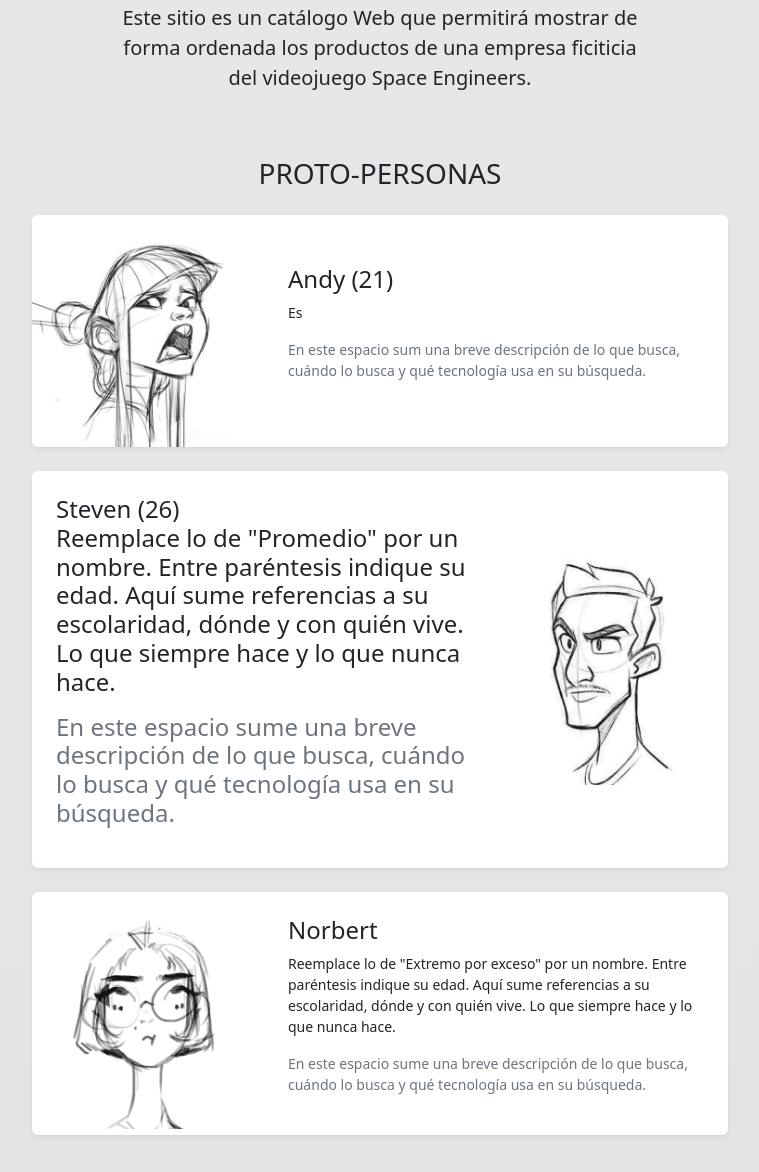
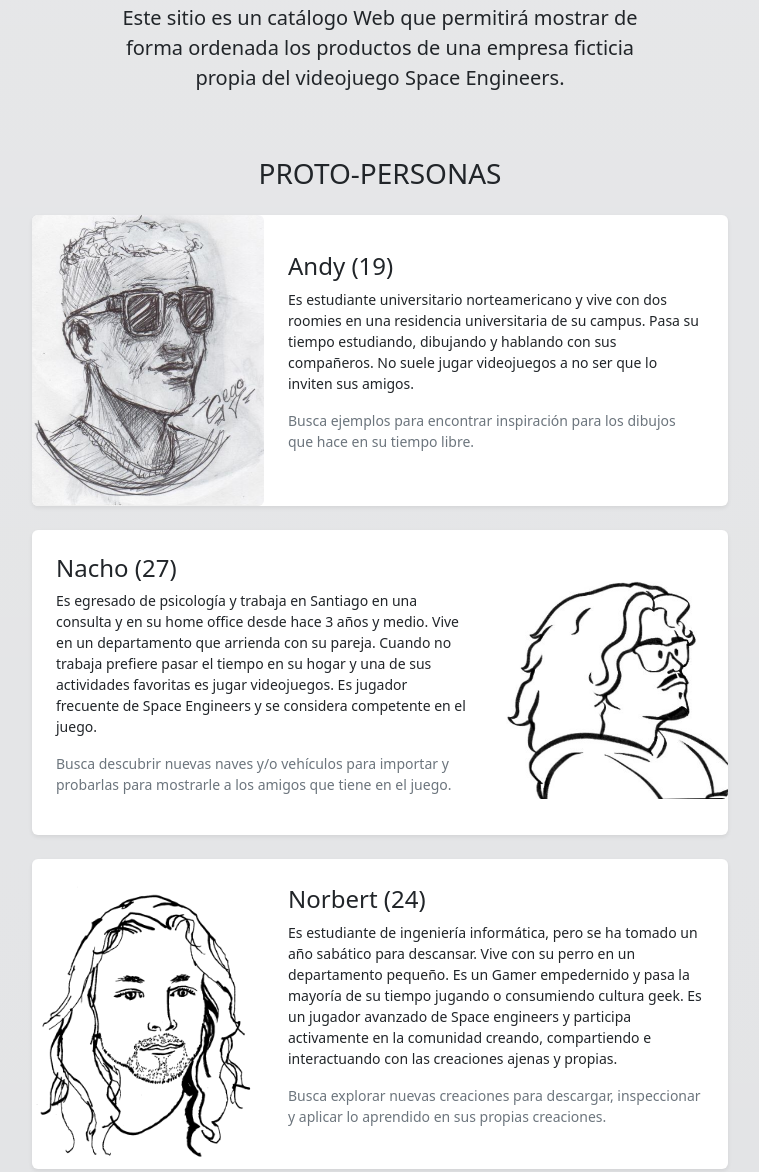
Before and after one commit to JoanMarse/RamoFACO8-9-10, a plain HTML site: page index.html in a window 1280 px wide. Shown: the part 163-1335 px from the top of the page, without its empty margins (260-1019 px from the left). Drawn offline with nearby package versions, Linux system fonts and the light colour scheme.

Commit message:
Add files via upload

```diff
--- a/index.html
+++ b/index.html
@@ -17,7 +17,7 @@
                 <div class="col-12 py-3">
                     <h2 class="text-center mt-5 fs-5 fw-bolder">José Martín</h2>
                     <h1 class="text-center mt-3 mb-4 fs-2">Catálogo para Empresa de ficción sci-fi</h1>
-                    <p class="lead text-center mx-auto w-75"> Este sitio es un catálogo Web que permitirá mostrar de forma ordenada los productos de una empresa ficiticia del videojuego Space Engineers.</p>
+                    <p class="lead text-center mx-auto w-75"> Este sitio es un catálogo Web que permitirá mostrar de forma ordenada los productos de una empresa ficticia propia del videojuego Space Engineers.</p>
                 </div>
             </div>
         </header>
@@ -30,33 +30,36 @@
                             <!--PROTO-PERSONA 1-->
                             <div class="row align-items-center bg-white rounded mb-4 g-0 shadow-sm">
                                 <div class="col-sm-4">
-                                    <img src="img/proto-persona-1.png" class="w-100 rounded" />
+                                    <img src="img/Andy.jpg" class="w-100 rounded" />
                                 </div>
                                 <div class="col-sm-8 p-4 small">
-                                    <h4>Andy (21)</h4>
-                                    <p>Es   </p>
-                                    <p class="text-secondary">En este espacio sum una breve descripción de lo que busca, cuándo lo busca y qué tecnología usa en su búsqueda.</p>
+                                    <h4>Andy (19)</h4>
+                                    <p>Es estudiante universitario norteamericano y vive con dos roomies en una residencia universitaria de su campus. Pasa su tiempo estudiando, dibujando y hablando con sus compañeros. No suele jugar videojuegos a no ser que lo inviten sus amigos.  </p>
+                                    <p class="text-secondary">Busca ejemplos para encontrar inspiración para los dibujos que hace en su tiempo libre.
                                 </div>
                             </div>
                             <!--PROTO-PERSONA 2-->
                             <div class="row align-items-center bg-white rounded mb-4 g-0 shadow-sm">
                                 <div class="col-sm-4 order-sm-2">
-                                    <img src="img/proto-persona-2.png" class="w-100 rounded" />
+                                    <img src="img/Nacho.png" class="w-100 rounded" />
                                 </div>
                                 <div class="col-sm-8 order-sm-1 p-4 small">
-                                    <h4>Steven (26)<p>Reemplace lo de "Promedio" por un nombre. Entre paréntesis indique su edad. Aquí sume referencias a su escolaridad, dónde y con quién vive. Lo que siempre hace y lo que nunca hace.</p>
-                                    <p class="text-secondary">En este espacio sume una breve descripción de lo que busca, cuándo lo busca y qué tecnología usa en su búsqueda.</p>
+                                    <h4>Nacho (27)</h4>
+                                    <p>Es egresado de psicología y trabaja en Santiago en una consulta  y en su home office desde hace 3 años y medio. Vive en un departamento que arrienda con su pareja.
+                                    Cuando no trabaja prefiere pasar el tiempo en su hogar y una de sus actividades favoritas es jugar videojuegos. Es jugador frecuente de Space Engineers y se considera competente en el juego.</p>
+                                    <p class="text-secondary">Busca descubrir nuevas naves y/o vehículos para importar y probarlas para mostrarle a los amigos que tiene en el juego.</p>
                                 </div>
                             </div>
                             <!--PROTO-PERSONA 3-->
                             <div class="row align-items-center bg-white rounded mb-5 g-0 shadow-sm">
                                 <div class="col-sm-4">
-                                    <img src="img/proto-persona-3.png" class="w-100 rounded" />
+                                    <img src="img/Norbert.png" class="w-100 rounded" />
                                 </div>
                                 <div class="col-sm-8 p-4 small">
-                                    <h4>Norbert</h4>
-                                    <p>Reemplace lo de "Extremo por exceso" por un nombre. Entre paréntesis indique su edad. Aquí sume referencias a su escolaridad, dónde y con quién vive. Lo que siempre hace y lo que nunca hace.</p>
-                                    <p class="text-secondary">En este espacio sume una breve descripción de lo que busca, cuándo lo busca y qué tecnología usa en su búsqueda.</p>
+                                    <h4>Norbert (24)</h4>
+                                    <p>Es  estudiante de ingeniería informática, pero se ha tomado un año sabático para descansar. Vive con su perro en un departamento pequeño. Es un Gamer empedernido y pasa la mayoría de su tiempo jugando o consumiendo cultura geek. Es un jugador avanzado de Space engineers y participa activamente en la comunidad creando, compartiendo e interactuando con las creaciones ajenas y propias. </p>
+                                    <p class="text-secondary">Busca explorar nuevas creaciones para descargar, inspeccionar y aplicar lo aprendido en sus propias creaciones.
+                                    </p>
                                 </div>
                             </div>
                             <!--NO MÁS PROTO-PERSONAS-->
@@ -81,7 +84,7 @@
                     <div class="col-12">
                         <p class="d-flex justify-content-between small py-1 px-4 m-0">
                             <a href="index.html" class="fw-bold">Nombre del proyecto</a>
-                            <a href="#" class="fw-bold">Nombre Apellido © 2022</a>
+                            <a href="#" class="fw-bold">José Martín © 2023</a>
                         </p>
                     </div>
                 </div>
```
Also changed, not shown: img/Andy.jpg (added), img/Nacho.png (added), img/Norbert.png (added).
